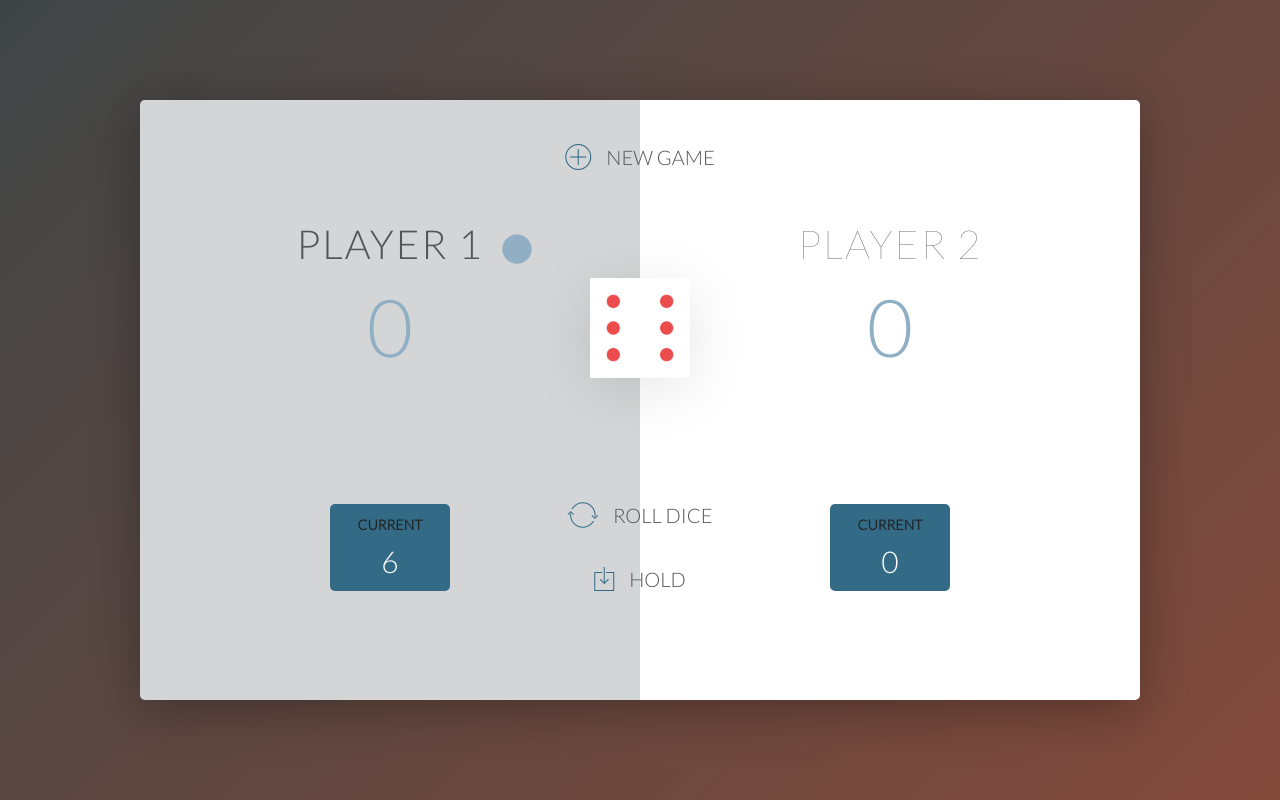
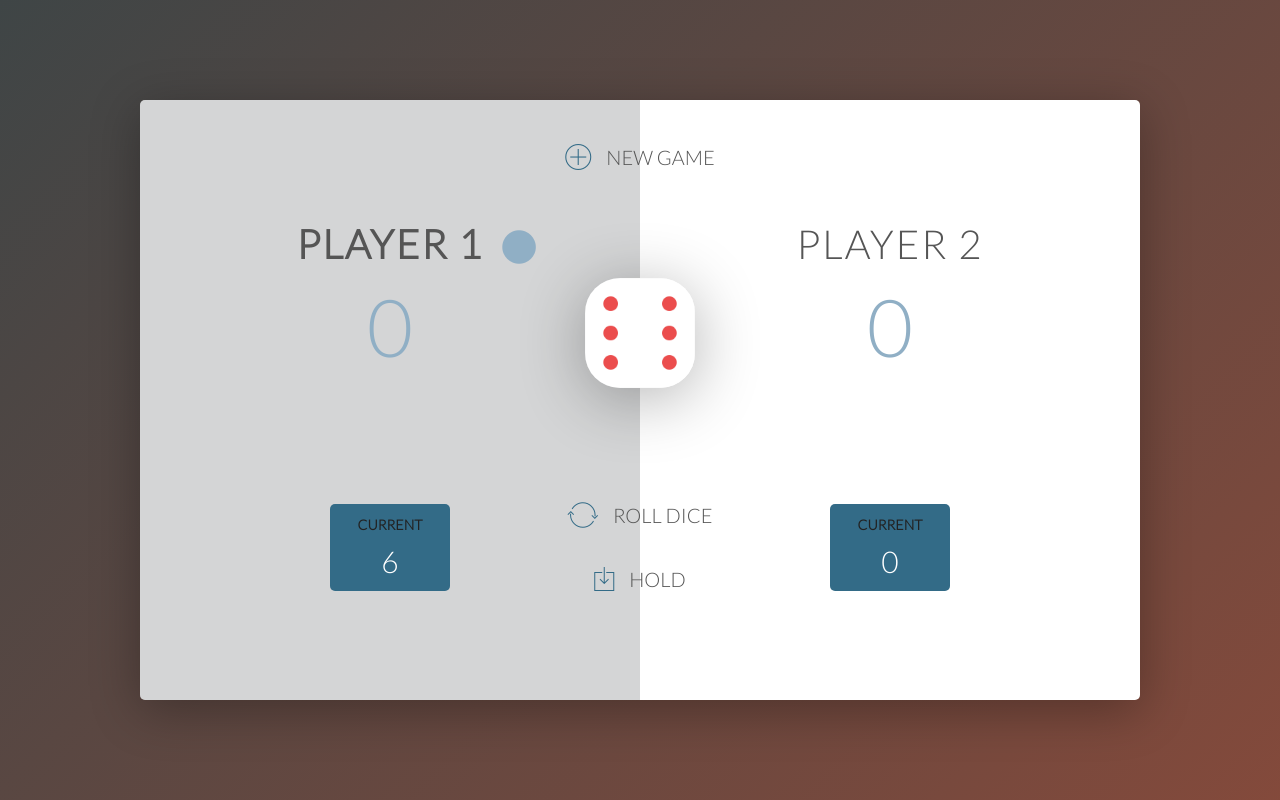
Before and after one commit to Slashflex/Pig-game, a plain HTML site: page index.html in a window 1280 px wide. Both pictures are taken after a click on the button "ROLL DICE". Drawn offline with nearby package versions, Linux system fonts and the light colour scheme.

Commit message:
minor tweaks

```diff
--- a/app.js
+++ b/app.js
@@ -9,11 +9,9 @@ GAME RULES:
 
 */
 
-var scores, roundScore, activePlayer, gamePlaying, diceNone;
+var scores, roundScore, activePlayer, gamePlaying;
 
 init();
-
-diceNone = document.querySelector('.dice').style.display = 'none';
 
 document.querySelector('.btn-roll').addEventListener("click", function () {
 
@@ -50,11 +48,13 @@ document.querySelector('.btn-hold').addEventListener('click', function () {
         document.querySelector('#score-' + activePlayer).textContent = scores[activePlayer];
 
         // 3. Check if player won the game
-        if (scores[activePlayer] >= 100) {
+        if (scores[activePlayer] >= 20) {
             document.querySelector('#name-' + activePlayer).textContent = 'Winner!';
-            diceNone;
+            document.querySelector('.dice').style.display = 'none';
             document.querySelector('.player-' + activePlayer + '-panel').classList.add('winner');
             document.querySelector('.player-' + activePlayer + '-panel').classList.remove('active');
+            document.querySelector('.btn-roll').style.display = 'none';
+            document.querySelector('.btn-hold').style.display = 'none';
             gamePlaying = false;
         } else {
             // Next Player
@@ -74,7 +74,7 @@ function nextPlayer() {
     document.getElementById('current-1').textContent = '0';
     document.querySelector('.player-0-panel').classList.toggle('active');
     document.querySelector('.player-1-panel').classList.toggle('active');
-    diceNone;
+    document.querySelector('.dice').style.display = 'none';
 }
 
 // Game initialization
@@ -95,4 +95,6 @@ function init() {
     document.querySelector('.player-0-panel').classList.remove('active');
     document.querySelector('.player-1-panel').classList.remove('active');
     document.querySelector('.player-0-panel').classList.add('active');
+    document.querySelector('.btn-roll').style.display = 'block';
+    document.querySelector('.btn-hold').style.display = 'block';
 }
--- a/style.css
+++ b/style.css
@@ -66,7 +66,7 @@ body {
     text-align: center;
     text-transform: uppercase;
     letter-spacing: 2px;
-    font-weight: 100;
+    font-weight: 300;
     margin-top: 20px;
     margin-bottom: 10px;
     position: relative;
@@ -81,7 +81,7 @@ body {
 }
 
 .active { background-color: rgba(42, 49, 50, .2); }
-.active .player-name { font-weight: 300; }
+.active .player-name { font-weight: 600; }
 
 .active .player-name::after {
     content: "\2022";
@@ -90,7 +90,6 @@ body {
     color: #90afc5;
     top: -40px;
     right: -8px;
-
 }
 
 .player-current-box {
@@ -158,8 +157,9 @@ i {
     left: 50%;
     top: 178px;
     transform: translateX(-50%);
-    height: 100px;
-    box-shadow: 0px 10px 60px rgba(0, 0, 0, 0.10);
+    height: 110px;
+    box-shadow: 0px 10px 65px rgba(0, 0, 0, 0.3);
+    border-radius: 35px;
 }
 
 .winner { background-color: #f7f7f7; }
```
